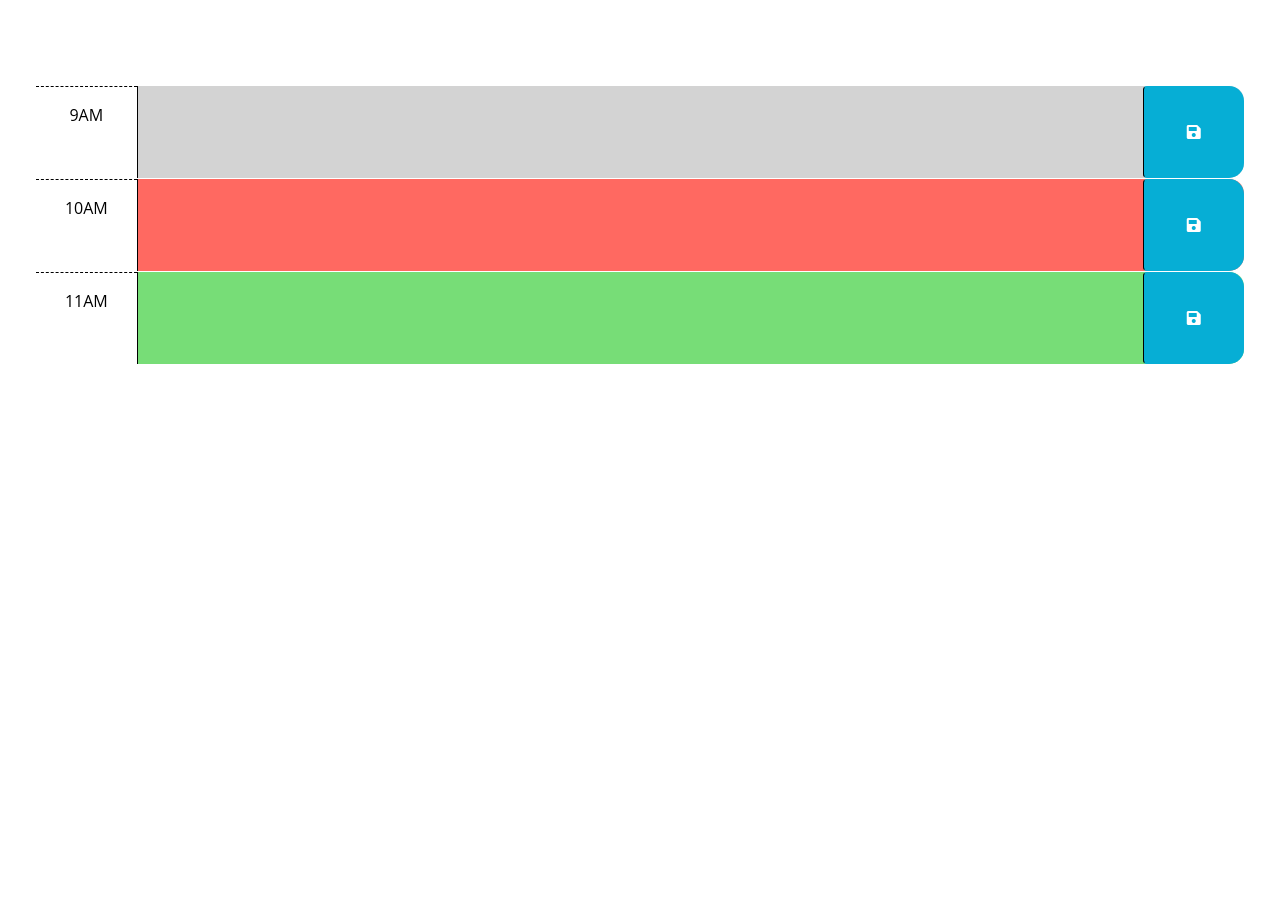
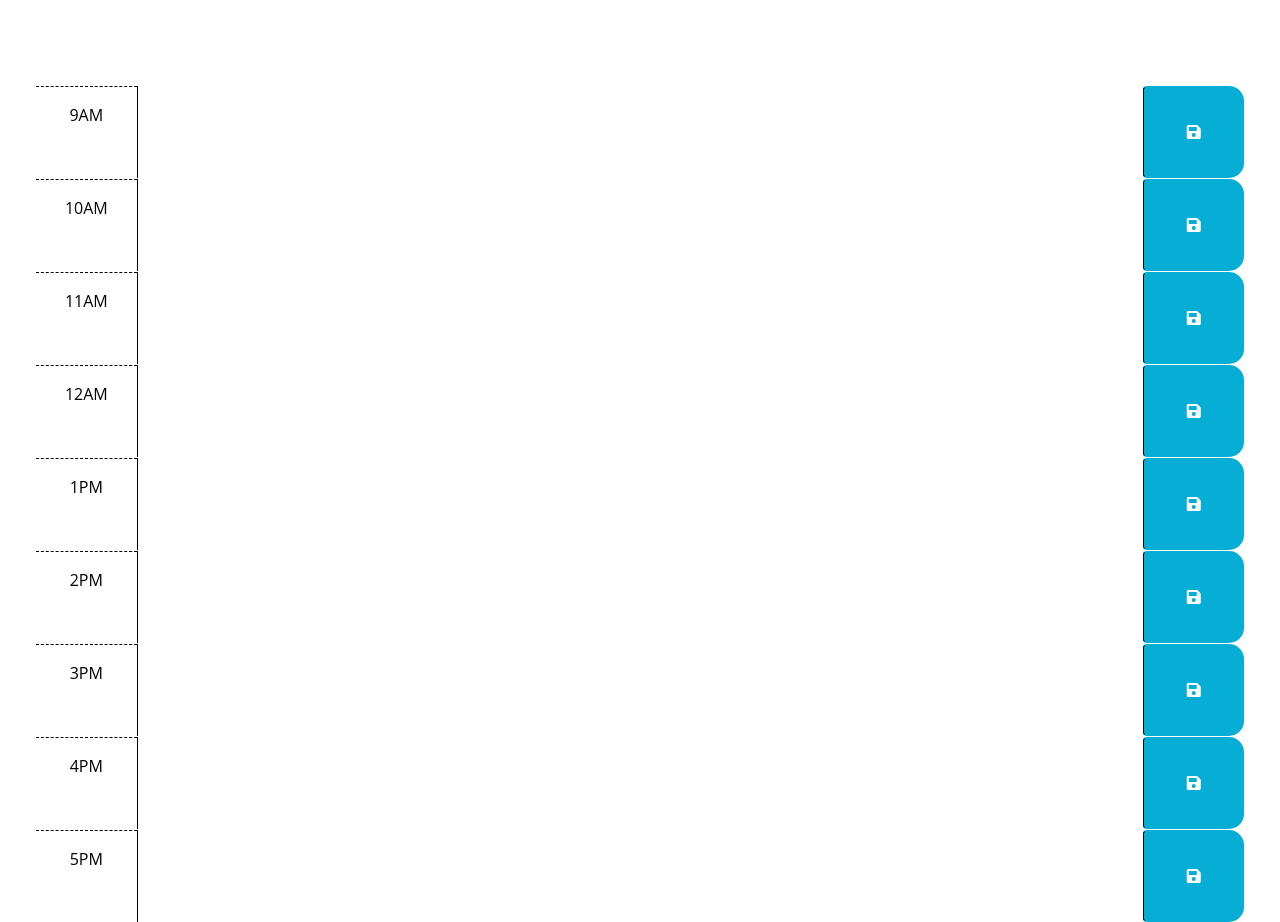
Before and after one commit to kenwong356/Work-Day-Scheduler, a plain HTML site: page index.html in a window 1280 px wide. Shown: the part 166-1088 px from the top of the page. Before the commit the page ends 800 px from the top, so only its background shows below. Drawn offline with nearby package versions, Linux system fonts and the light colour scheme; files that its build step writes are made by us from their sources.

Commit message:
added timeblocks

```diff
--- a/index.html
+++ b/index.html
@@ -20,7 +20,7 @@
       href="https://fonts.googleapis.com/css2?family=Fira+Sans:wght@400;700&display=swap"
       rel="stylesheet"
     />
-    <link rel="stylesheet" href="style.css" />
+    <link rel="stylesheet" href="Develop/style.css" />
     <title>Work Day Scheduler</title>
   </head>
 
@@ -42,7 +42,7 @@
         -->
 
       <!-- Example of a past time block. The "past" class adds a gray background color. -->
-      <div id="hour-9" class="row time-block past">
+      <div id="hour-9" class="row time-block">
         <div class="col-2 col-md-1 hour text-center py-3">9AM</div>
         <textarea class="col-8 col-md-10 description" rows="3"> </textarea>
         <button class="btn saveBtn col-2 col-md-1" aria-label="save">
@@ -51,7 +51,7 @@
       </div>
 
       <!-- Example of a present time block. The "present" class adds a red background color. -->
-      <div id="hour-10" class="row time-block present">
+      <div id="hour-10" class="row time-block">
         <div class="col-2 col-md-1 hour text-center py-3">10AM</div>
         <textarea class="col-8 col-md-10 description" rows="3"> </textarea>
         <button class="btn saveBtn col-2 col-md-1" aria-label="save">
@@ -60,20 +60,66 @@
       </div>
 
       <!-- Example of a future time block. The "future" class adds a green background color. -->
-      <div id="hour-11" class="row time-block future">
+      <div id="hour-11" class="row time-block">
         <div class="col-2 col-md-1 hour text-center py-3">11AM</div>
         <textarea class="col-8 col-md-10 description" rows="3"> </textarea>
         <button class="btn saveBtn col-2 col-md-1" aria-label="save">
           <i class="fas fa-save" aria-hidden="true"></i>
         </button>
       </div>
+
+
+    <div id="hour-12" class="row time-block ">
+      <div class="col-2 col-md-1 hour text-center py-3">12AM</div>
+      <textarea class="col-8 col-md-10 description" rows="3"> </textarea>
+      <button class="btn saveBtn col-2 col-md-1" aria-label="save">
+        <i class="fas fa-save" aria-hidden="true"></i>
+      </button>
     </div>
+    <div id="hour-13" class="row time-block ">
+      <div class="col-2 col-md-1 hour text-center py-3">1PM</div>
+      <textarea class="col-8 col-md-10 description" rows="3"> </textarea>
+      <button class="btn saveBtn col-2 col-md-1" aria-label="save">
+        <i class="fas fa-save" aria-hidden="true"></i>
+      </button>
+    </div>
+    <div id="hour-14" class="row time-block ">
+      <div class="col-2 col-md-1 hour text-center py-3">2PM</div>
+      <textarea class="col-8 col-md-10 description" rows="3"> </textarea>
+      <button class="btn saveBtn col-2 col-md-1" aria-label="save">
+        <i class="fas fa-save" aria-hidden="true"></i>
+      </button>
+    </div>
+    <div id="hour-15" class="row time-block ">
+      <div class="col-2 col-md-1 hour text-center py-3">3PM</div>
+      <textarea class="col-8 col-md-10 description" rows="3"> </textarea>
+      <button class="btn saveBtn col-2 col-md-1" aria-label="save">
+        <i class="fas fa-save" aria-hidden="true"></i>
+      </button>
+    </div>
+    <div id="hour-16" class="row time-block ">
+      <div class="col-2 col-md-1 hour text-center py-3">4PM</div>
+      <textarea class="col-8 col-md-10 description" rows="3"> </textarea>
+      <button class="btn saveBtn col-2 col-md-1" aria-label="save">
+        <i class="fas fa-save" aria-hidden="true"></i>
+      </button>
+    </div>
+    <div id="hour-17" class="row time-block ">
+      <div class="col-2 col-md-1 hour text-center py-3">5PM</div>
+      <textarea class="col-8 col-md-10 description" rows="3"> </textarea>
+      <button class="btn saveBtn col-2 col-md-1" aria-label="save">
+        <i class="fas fa-save" aria-hidden="true"></i>
+      </button>
+    </div>
+  </div>
+
+
 
     <script src="https://cdnjs.cloudflare.com/ajax/libs/jquery/3.2.1/jquery.min.js"></script>
     <script src="https://cdn.jsdelivr.net/npm/dayjs@1.11.3/dayjs.min.js"
     integrity="sha256-iu/zLUB+QgISXBLCW/mcDi/rnf4m4uEDO0wauy76x7U="
     crossorigin="anonymous"></script>
 
-    <script src="script.js"></script>
+    <script src="Develop/script.js"></script>
   </body>
 </html>
```
